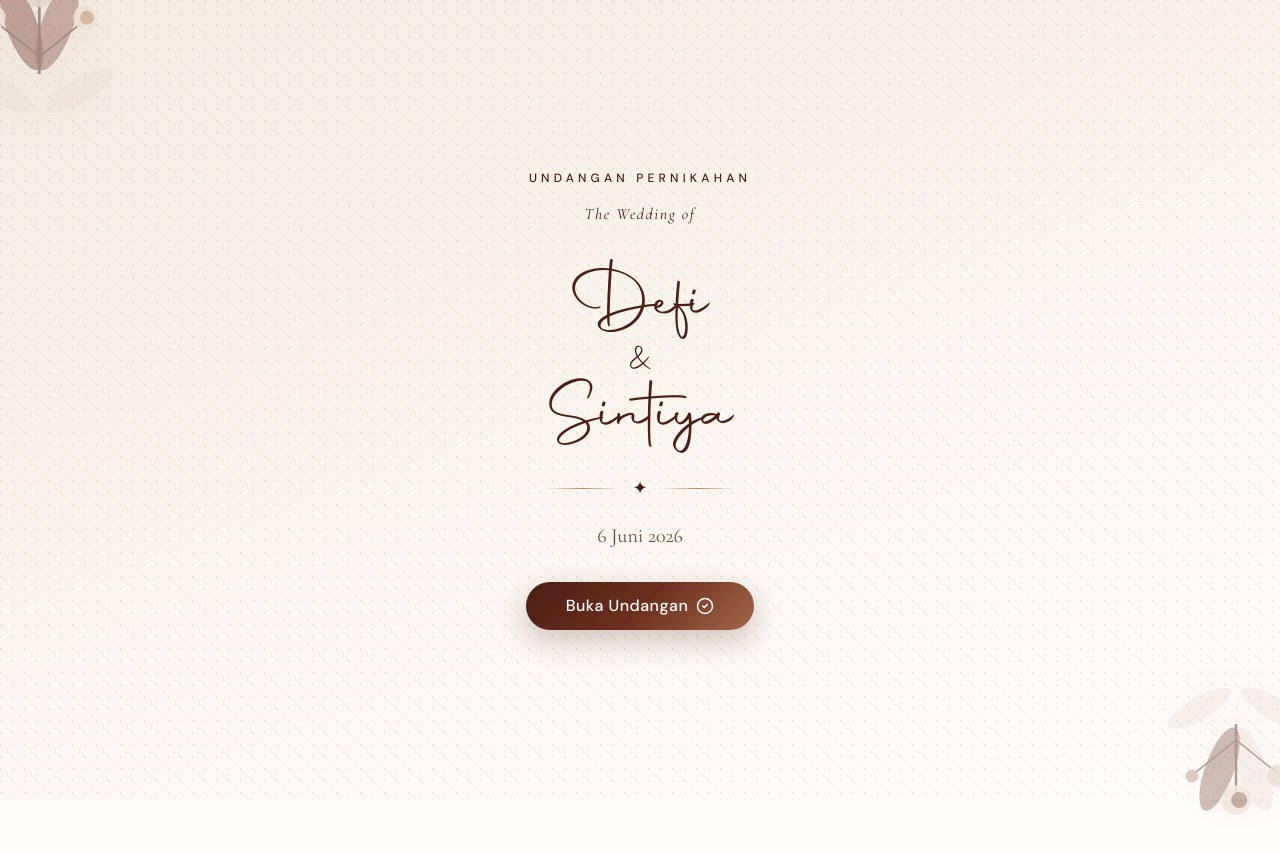
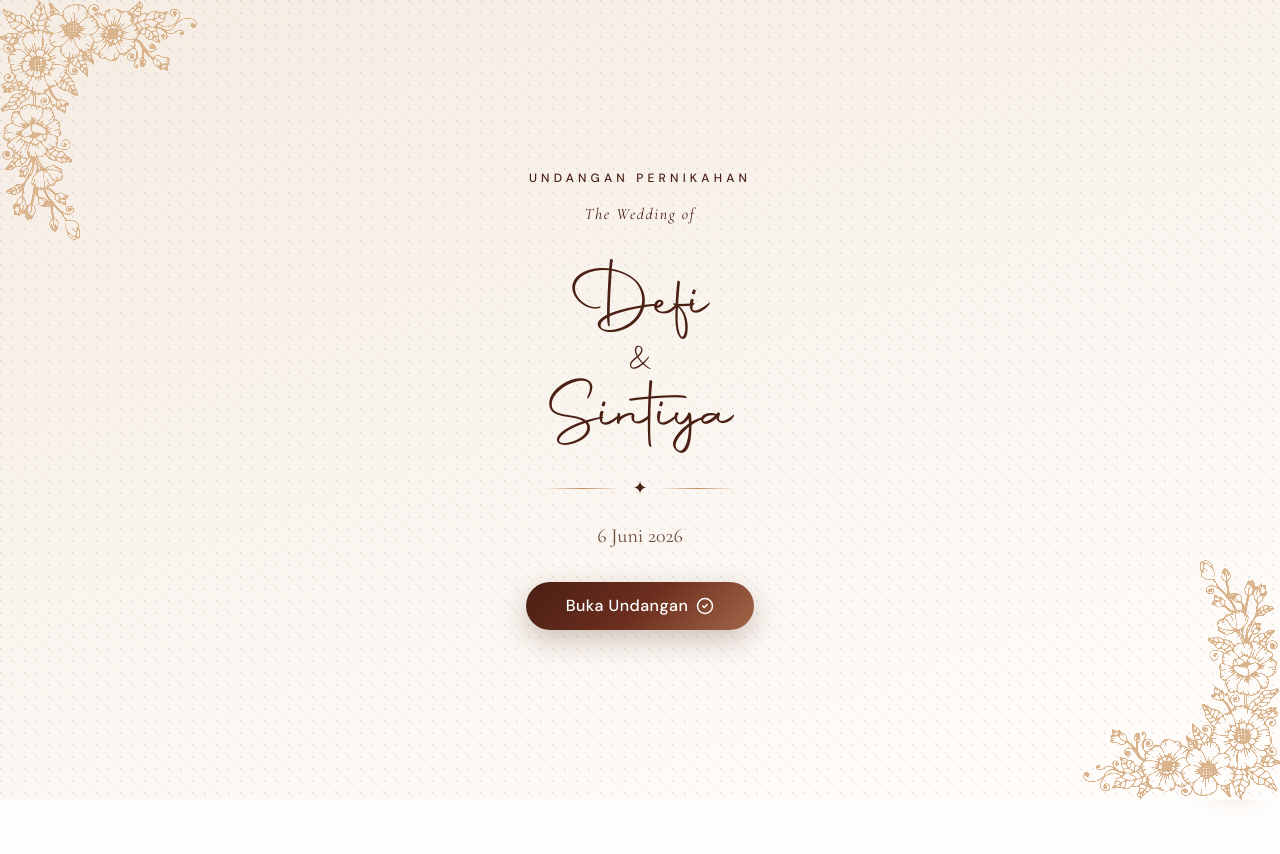
Before and after one commit to kangarii/wedding_sindep, a website: page index.html in a window 1280 px wide. Shown: the top 854 px of the page. Drawn offline with nearby package versions, Linux system fonts and the light colour scheme.

Commit message:
update hiasan

```diff
--- a/index.html
+++ b/index.html
@@ -964,165 +964,10 @@
     <div id="cover">
       <div class="islamic-pattern"></div>
       <!-- top-left flower -->
-      <svg
-        class="flower-bg"
-        style="top: -30px; left: -30px; width: 260px; opacity: 0.55"
-        viewBox="0 0 300 300"
-        xmlns="http://www.w3.org/2000/svg"
-      >
-        <g transform="translate(80,120)">
-          <!-- Leaves -->
-          <ellipse
-            cx="0"
-            cy="-60"
-            rx="18"
-            ry="55"
-            fill="#12355B"
-            opacity=".7"
-            transform="rotate(-20)"
-          />
-          <ellipse
-            cx="0"
-            cy="-60"
-            rx="18"
-            ry="55"
-            fill="#12355B"
-            opacity=".6"
-            transform="rotate(20)"
-          />
-          <ellipse
-            cx="-40"
-            cy="-30"
-            rx="14"
-            ry="45"
-            fill="#E8D8CF"
-            opacity=".6"
-            transform="rotate(-60)"
-          />
-          <ellipse
-            cx="40"
-            cy="-30"
-            rx="14"
-            ry="45"
-            fill="#E8D8CF"
-            opacity=".6"
-            transform="rotate(60)"
-          />
-          <!-- Stems -->
-          <line
-            x1="0"
-            y1="0"
-            x2="0"
-            y2="-90"
-            stroke="#5C3A2E"
-            stroke-width="3"
-          />
-          <line
-            x1="0"
-            y1="-20"
-            x2="-50"
-            y2="-60"
-            stroke="#5C3A2E"
-            stroke-width="2"
-          />
-          <line
-            x1="0"
-            y1="-20"
-            x2="50"
-            y2="-60"
-            stroke="#5C3A2E"
-            stroke-width="2"
-          />
-          <!-- Flower blobs -->
-          <circle cx="0" cy="-95" r="18" fill="#D8C3B5" opacity=".9" />
-          <circle cx="-4" cy="-95" r="10" fill="#A47148" opacity=".7" />
-          <circle cx="-53" cy="-65" r="14" fill="#EAF7FF" opacity=".9" />
-          <circle cx="-55" cy="-65" r="8" fill="#D8C3B5" opacity=".7" />
-          <circle cx="53" cy="-65" r="14" fill="#B7DDF2" opacity=".9" />
-          <circle cx="55" cy="-65" r="8" fill="#A47148" opacity=".7" />
-        </g>
-      </svg>
+      <img src="src/img/top-left.png" alt="" style="position: fixed; left: 0; top: 0;">
 
       <!-- bottom-right flower -->
-      <svg
-        class="flower-bg"
-        style="
-          bottom: -20px;
-          right: -20px;
-          width: 240px;
-          opacity: 0.5;
-          transform: rotate(180deg);
-        "
-        viewBox="0 0 300 300"
-        xmlns="http://www.w3.org/2000/svg"
-      >
-        <g transform="translate(80,120)">
-          <ellipse
-            cx="0"
-            cy="-60"
-            rx="18"
-            ry="55"
-            fill="#E8D8CF"
-            opacity=".7"
-            transform="rotate(-20)"
-          />
-          <ellipse
-            cx="0"
-            cy="-60"
-            rx="18"
-            ry="55"
-            fill="#12355B"
-            opacity=".6"
-            transform="rotate(20)"
-          />
-          <ellipse
-            cx="-40"
-            cy="-30"
-            rx="14"
-            ry="45"
-            fill="#E8D8CF"
-            opacity=".6"
-            transform="rotate(-60)"
-          />
-          <ellipse
-            cx="40"
-            cy="-30"
-            rx="14"
-            ry="45"
-            fill="#E8D8CF"
-            opacity=".6"
-            transform="rotate(60)"
-          />
-          <line
-            x1="0"
-            y1="0"
-            x2="0"
-            y2="-90"
-            stroke="#5C3A2E"
-            stroke-width="3"
-          />
-          <line
-            x1="0"
-            y1="-20"
-            x2="-50"
-            y2="-60"
-            stroke="#5C3A2E"
-            stroke-width="2"
-          />
-          <line
-            x1="0"
-            y1="-20"
-            x2="50"
-            y2="-60"
-            stroke="#5C3A2E"
-            stroke-width="2"
-          />
-          <circle cx="0" cy="-95" r="18" fill="#B7DDF2" opacity=".9" />
-          <circle cx="-4" cy="-95" r="10" fill="#0B1F3A" opacity=".7" />
-          <circle cx="-53" cy="-65" r="14" fill="#D8C3B5" opacity=".9" />
-          <circle cx="55" cy="-65" r="8" fill="#A47148" opacity=".7" />
-        </g>
-      </svg>
+      <img src="src/img/bot-right.png" alt="" style="position: fixed; right: 0; bottom: 0;">
 
       <!-- Content -->
       <div class="text-center px-6 relative z-10">
@@ -1523,45 +1368,6 @@
         id="acara"
         class="section-cream py-20 px-6 relative overflow-hidden"
       >
-        <!-- corner flower -->
-        <svg
-          class="flower-bg"
-          style="top: -20px; right: -20px; width: 200px; opacity: 0.35"
-          viewBox="0 0 300 300"
-          xmlns="http://www.w3.org/2000/svg"
-        >
-          <g transform="translate(80,120)">
-            <ellipse
-              cx="0"
-              cy="-60"
-              rx="16"
-              ry="50"
-              fill="#D8C3B5"
-              opacity=".6"
-              transform="rotate(-20)"
-            />
-            <ellipse
-              cx="0"
-              cy="-60"
-              rx="16"
-              ry="50"
-              fill="#B7DDF2"
-              opacity=".5"
-              transform="rotate(20)"
-            />
-            <line
-              x1="0"
-              y1="0"
-              x2="0"
-              y2="-85"
-              stroke="#A47148"
-              stroke-width="2"
-            />
-            <circle cx="0" cy="-90" r="18" fill="#D8C3B5" opacity=".85" />
-            <circle cx="0" cy="-90" r="10" fill="#A47148" opacity=".6" />
-          </g>
-        </svg>
-
         <div class="max-w-4xl mx-auto">
           <p
             data-aos="fade-down"
@@ -2133,45 +1939,6 @@
         id="lokasi"
         class="section-cream py-20 px-6 relative overflow-hidden"
       >
-        <!-- flower top-right -->
-        <svg
-          class="flower-bg"
-          style="top: -10px; right: -10px; width: 160px; opacity: 0.35"
-          viewBox="0 0 300 300"
-          xmlns="http://www.w3.org/2000/svg"
-        >
-          <g transform="translate(70,100)">
-            <ellipse
-              cx="0"
-              cy="-55"
-              rx="15"
-              ry="48"
-              fill="#D8C3B5"
-              opacity=".65"
-              transform="rotate(-15)"
-            />
-            <ellipse
-              cx="0"
-              cy="-55"
-              rx="15"
-              ry="48"
-              fill="#B7DDF2"
-              opacity=".5"
-              transform="rotate(25)"
-            />
-            <line
-              x1="0"
-              y1="0"
-              x2="0"
-              y2="-80"
-              stroke="#A47148"
-              stroke-width="2.5"
-            />
-            <circle cx="0" cy="-86" r="16" fill="#D8C3B5" opacity=".9" />
-            <circle cx="0" cy="-86" r="9" fill="#A47148" opacity=".7" />
-          </g>
-        </svg>
-
         <div class="max-w-2xl mx-auto text-center relative z-10">
           <p
             data-aos="fade-down"
```
Also changed, not shown: src/img/bot-right.png (added), src/img/top-left.png (added).
